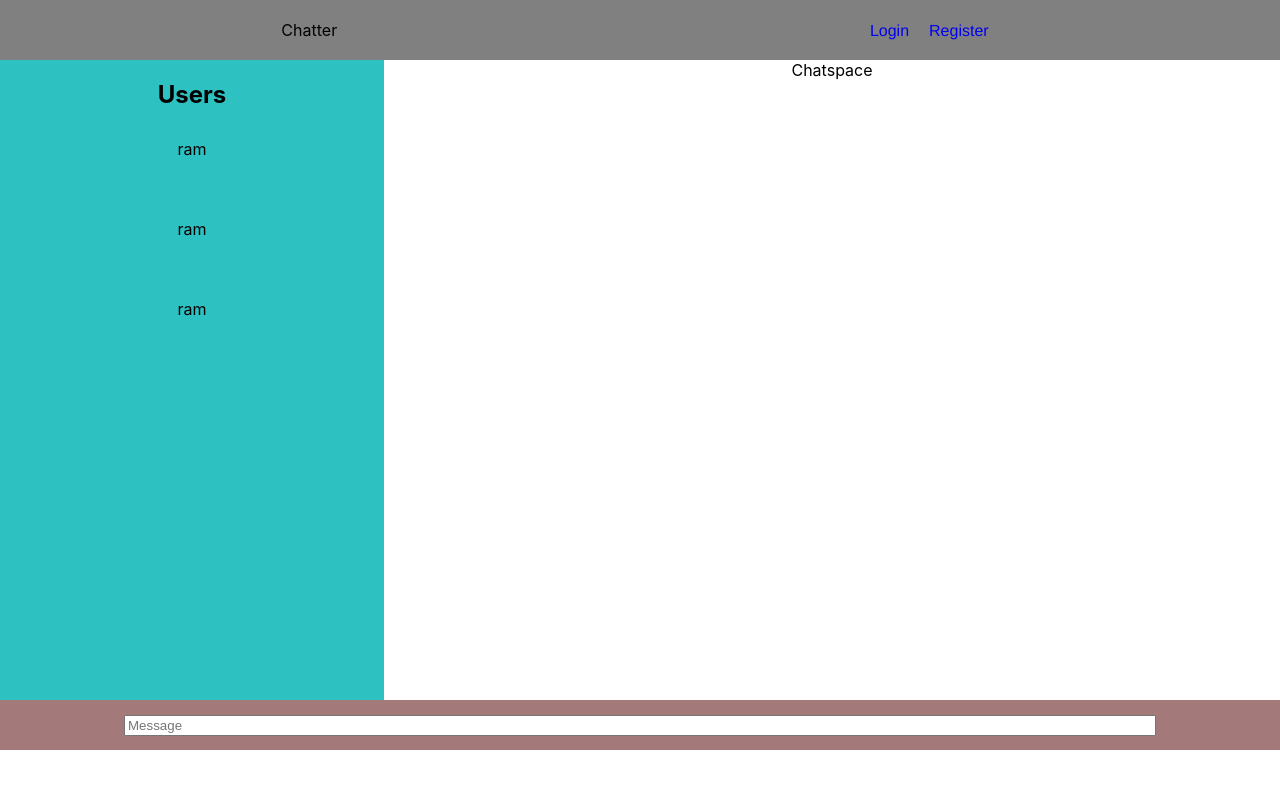
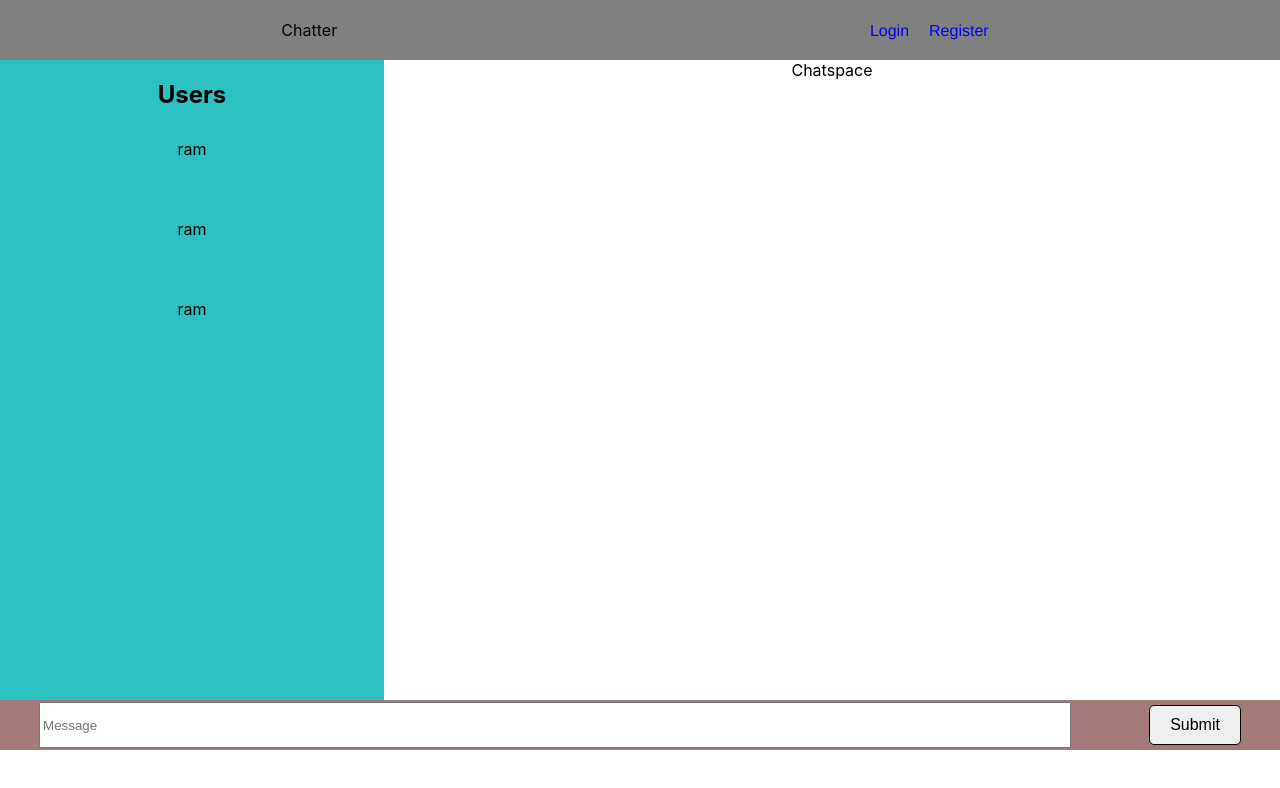
Before and after one commit to Uddeshya-UD/chatter, a React (Create React App) app: page / in a window 1280 px wide. Shown: the top 788 px of the page. Built offline with nearby package versions, Linux system fonts and the light colour scheme.

Commit message:
first commit

```diff
--- a/src/components/Messagespace.jsx
+++ b/src/components/Messagespace.jsx
@@ -13,6 +13,7 @@ const handleInputValue = (e) => {
   return (
     <div className='messagespace'>
         <input className='textfield' type='text' value={inputValue} onChange={handleInputValue} placeholder='Message'/>
+        <input className='send' type='submit' placeholder='send'/>
     </div>
   )
 }
--- a/src/css/main.css
+++ b/src/css/main.css
@@ -36,10 +36,24 @@
     width: 100%;
     background-color: rgb(163, 121, 121);
     display: flex;
-    justify-content: center;
+    justify-content: space-around;
     align-items: center;
+
 }
 
 .textfield{
+    height: 80%;
     width: 80%;
 }
+
+.send{
+    display: inline-block;
+    padding: 10px 20px;
+    font-size: 16px;
+    text-align: center;
+    text-decoration: none;
+    cursor: pointer;
+    border: 1px solid #000000;
+    color: #000000;
+    border-radius: 5px;
+}
```
